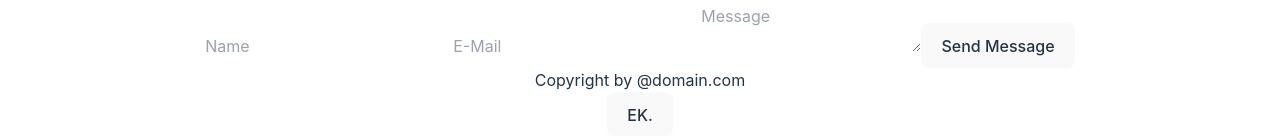
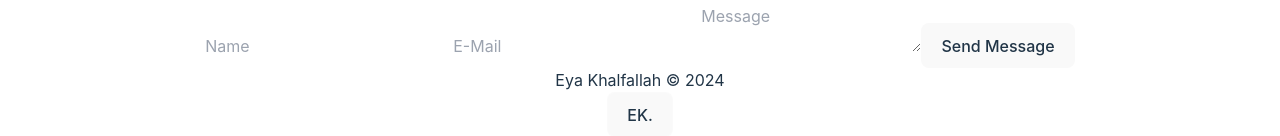
Before and after one commit to Eya-khalfallah/Eya-Personal-Portfolio, a React (Vite) app: page / in a window 1280 px wide. Shown: the part 9338-9474 px from the top of the page. Built offline with nearby package versions, Linux system fonts and the light colour scheme.

Commit message:
Minor change

```diff
--- a/src/components/Content.jsx
+++ b/src/components/Content.jsx
@@ -36,7 +36,7 @@ const Content = () => {
 
       <div className="py-8">
         <h2 className="text-base text-zinc-400 text-center ">
-          Copyright by @domain.com
+          Eya Khalfallah © {new Date().getFullYear()}
         </h2>
       </div>
     </div>
```
